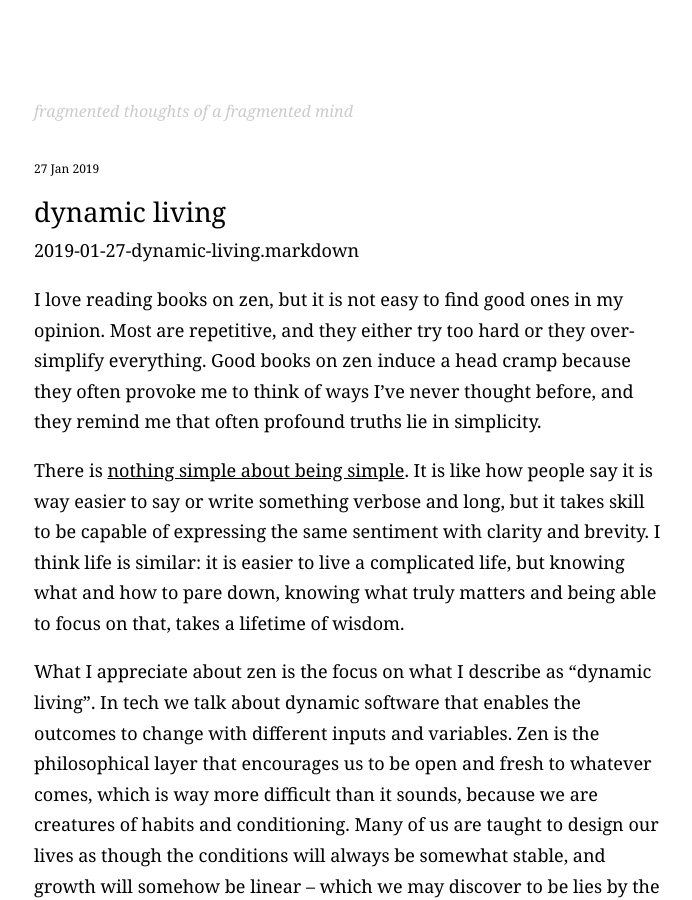
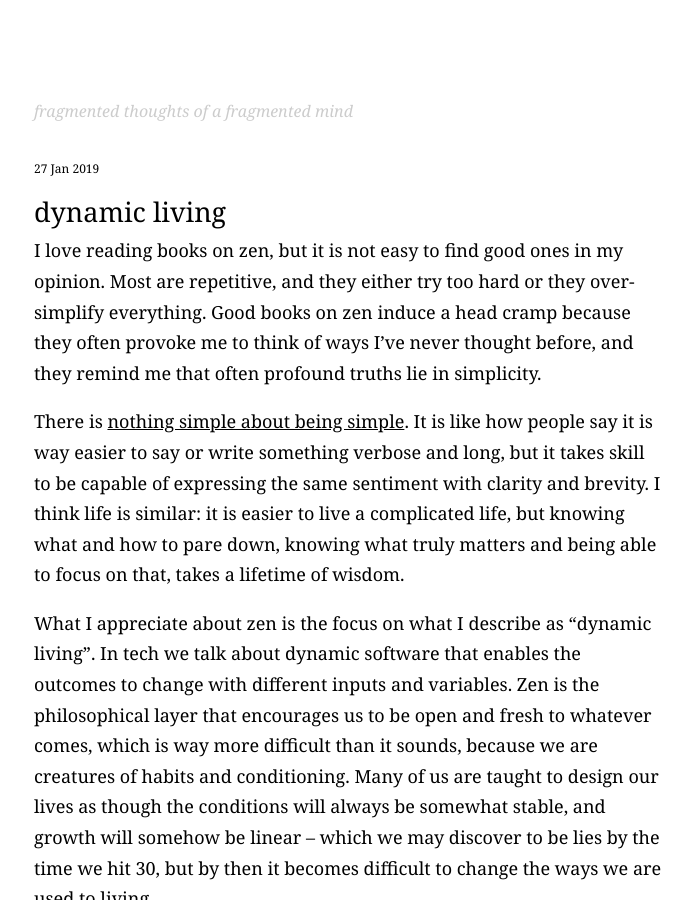
Before and after one commit to wynlim/wynlim.github.io, a Jekyll site: the page built from _posts/2019-01-27-dynamic-living.markdown, in a window 1280 px wide and 900 px high. Shown: the whole window, without its empty margins (291-983 px from the left). Built offline with Jekyll 4.4.1, drawn with Linux system fonts in a browser that asks for light colours; comment, search, counter and statistics services are not loaded.

Commit message:
Created :_posts/2019-01-27-dynamic-living.markdown

```diff
--- a/_posts/2019-01-27-dynamic-living.markdown
+++ b/_posts/2019-01-27-dynamic-living.markdown
@@ -4,8 +4,6 @@ title: dynamic living
 permalink: dynamic-living
 tags: life, zen, philosophy, dynamicism
 ---
-2019-01-27-dynamic-living.markdown
-
 I love reading books on zen, but it is not easy to find good ones in my opinion. Most are repetitive, and they either try too hard or they over-simplify everything. Good books on zen induce a head cramp because they often provoke me to think of ways I've never thought before, and they remind me that often profound truths lie in simplicity.
 
 There is [nothing simple about being simple](http://journal.winnielim.org/there-is-nothing-simple-about-being-simple). It is like how people say it is way easier to say or write something verbose and long, but it takes skill to be capable of expressing the same sentiment with clarity and brevity. I think life is similar: it is easier to live a complicated life, but knowing what and how to pare down, knowing what truly matters and being able to focus on that, takes a lifetime of wisdom.
```
